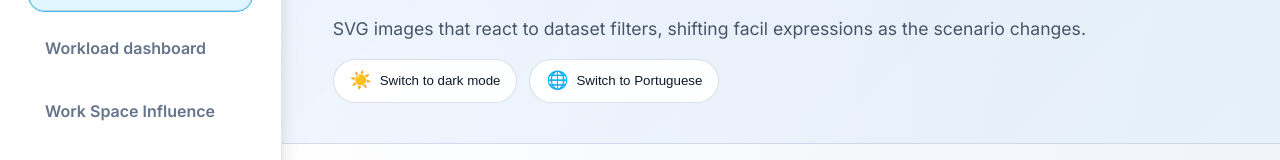
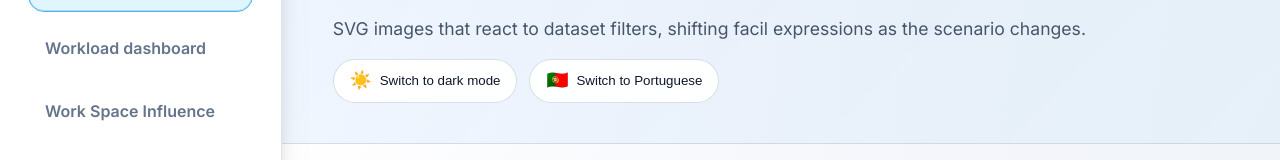
Before and after one commit to joaovarela14/VI, a React (Vite) app in the folder remote-mental-health-viz/: page / in a window 1280 px wide. Shown: the part 141-301 px from the top of the page. Built offline with nearby package versions, Linux system fonts and the light colour scheme.

Commit message:
flag on switch language button

```diff
--- a/remote-mental-health-viz/src/App.jsx
+++ b/remote-mental-health-viz/src/App.jsx
@@ -99,7 +99,9 @@ function App() {
 
   const datasetCount = data.length > 0 ? data.length : null
   const themeButtonLabel = theme === 'dark' ? copy.hero.buttons.theme.light : copy.hero.buttons.theme.dark
-  const languageButtonLabel = language === 'en' ? copy.hero.buttons.language.toPortuguese : copy.hero.buttons.language.toEnglish
+  const languageButtonLabel =
+    language === 'en' ? copy.hero.buttons.language.toPortuguese : copy.hero.buttons.language.toEnglish
+  const languageToggleIcon = language === 'en' ? '🇵🇹' : '🇺🇸'
   const controlsLabel = `${copy.hero.buttons.theme.aria} / ${copy.hero.buttons.language.aria}`
 
   const toggleTheme = () => {
@@ -263,7 +265,7 @@ function App() {
                     aria-label={copy.hero.buttons.language.aria}
                   >
                     <span className="theme-toggle__icon" aria-hidden="true">
-                      🌐
+                      {languageToggleIcon}
                     </span>
                     <span className="theme-toggle__label">{languageButtonLabel}</span>
                   </button>
```
